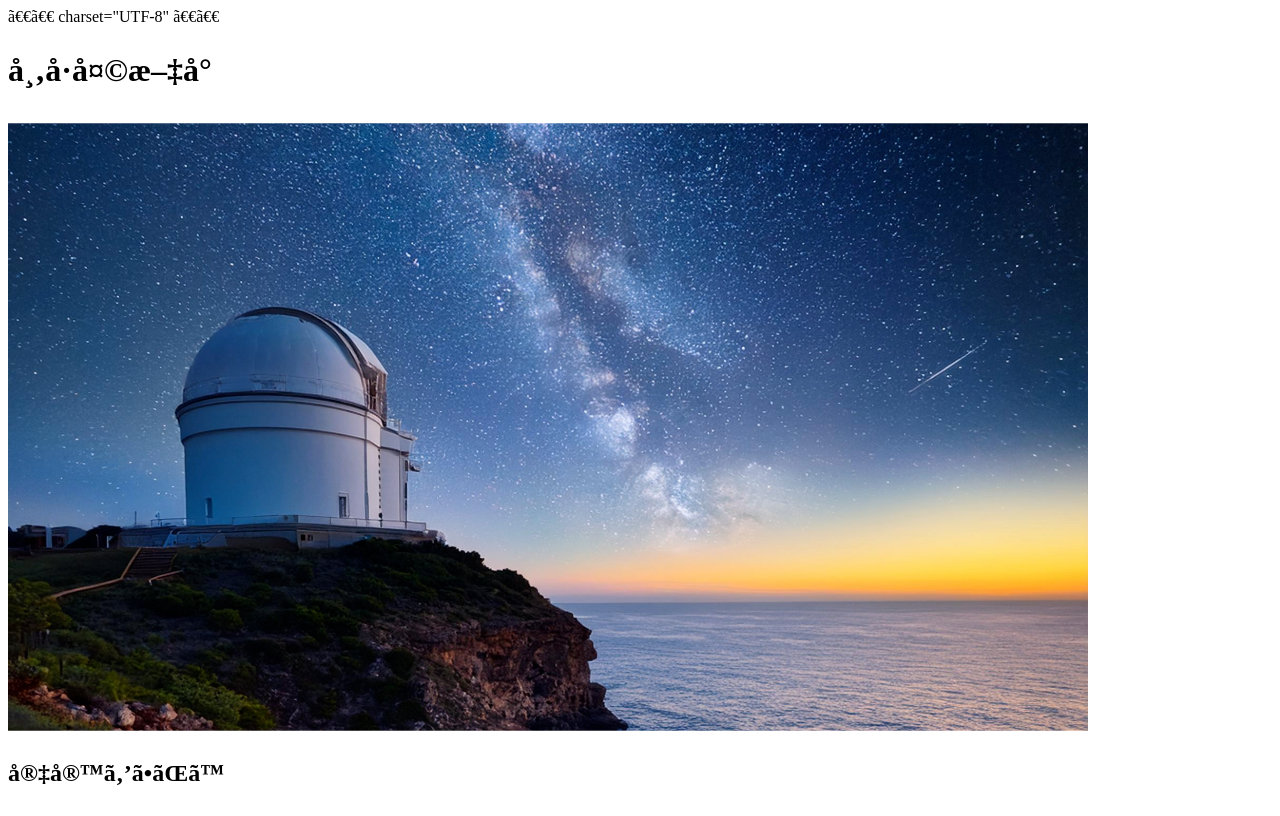
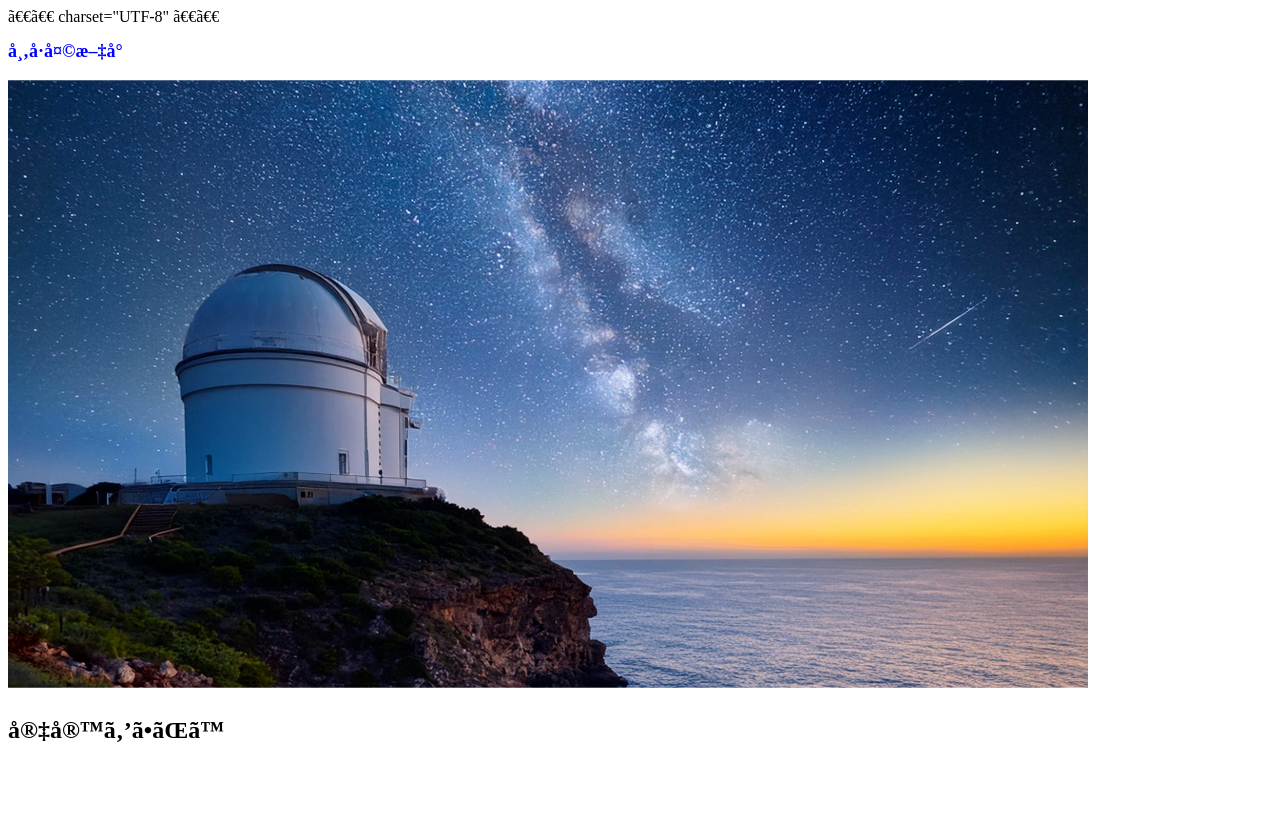
Before and after one commit to ick2322025/prg20241118, a plain HTML site: page index.html in a window 1280 px wide. Drawn offline with Linux system fonts and the light colour scheme.

Commit message:
20241203

```diff
--- a/index.html
+++ b/index.html
@@ -3,6 +3,8 @@
 　　<heda>
        <meta> charset="UTF-8"
        <title>市川天文台</title>
+
+       <link href="style.css"rel="stylesheet"/>
 　　</head>
 
     <body>
```
